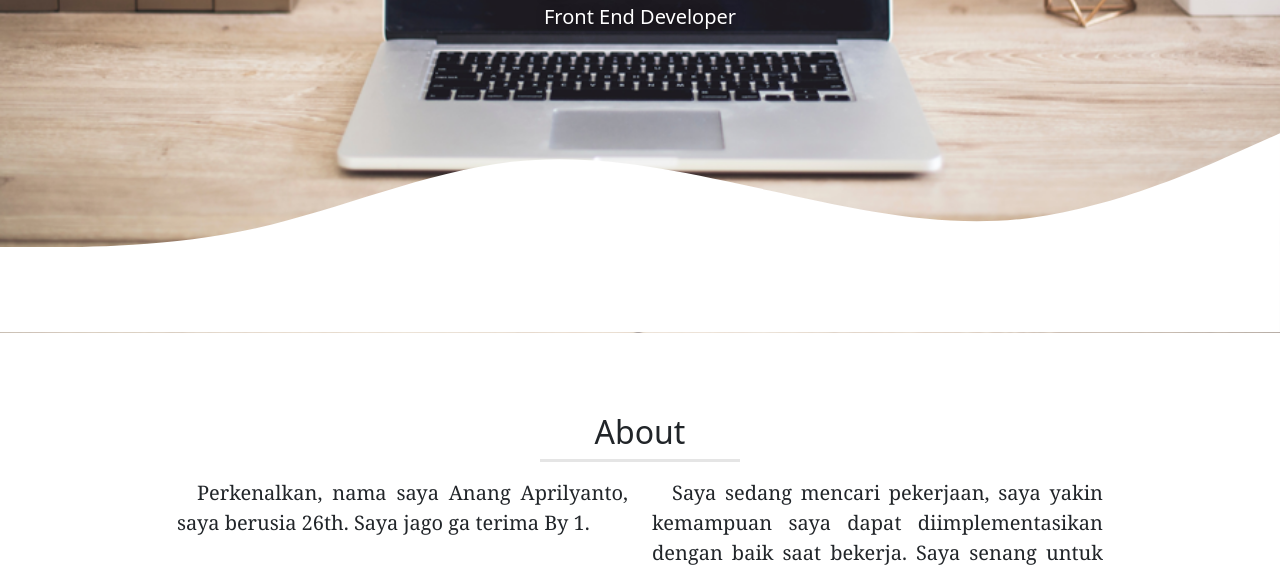
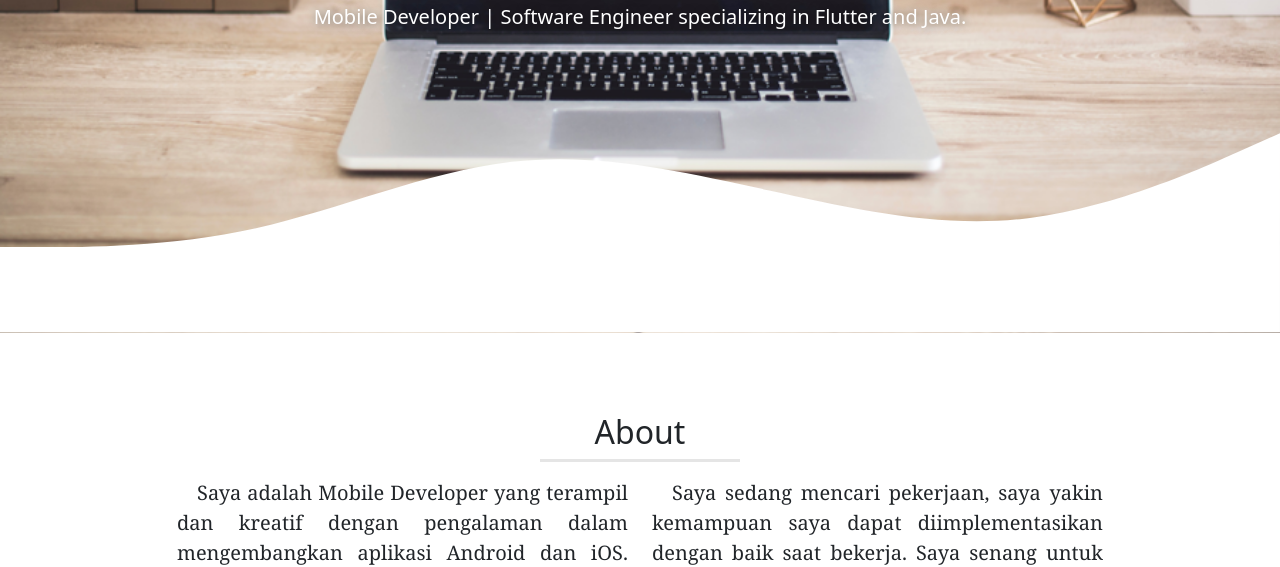
Before and after one commit to anangapriyanto/anangapriyanto.github.io, a plain HTML site: page index.html in a window 1280 px wide. Shown: the part 385-952 px from the top of the page. Drawn offline with nearby package versions, Linux system fonts and the light colour scheme.

Commit message:
update profile

```diff
--- a/index.html
+++ b/index.html
@@ -99,7 +99,10 @@
             data-aos-duration="1500"
           >
             <p style="font-family: Cambria, Cochin, Georgia, Times, 'Times New Roman', serif">
-              &emsp;Perkenalkan, nama saya Anang Aprilyanto, saya berusia 26th. Saya jago ga terima By 1.
+              &emsp;Saya adalah Mobile Developer yang terampil dan kreatif dengan pengalaman dalam mengembangkan aplikasi
+              Android dan iOS. Mahir dalam Java dan Dart, saya mengkhususkan diri dalam membangun aplikasi mobile
+              dengan fitur canggih yang inovatif dan meningkatkan pengalaman pengguna. Saya
+              berkomitmen untuk terus memperbarui pengetahuan serta meningkatkan kualitas kode dan desain aplikasi.
             </p>
           </div>
           <div
@@ -332,7 +335,7 @@
     <script src="https://cdnjs.cloudflare.com/ajax/libs/gsap/3.9.1/TextPlugin.min.js"></script>
     <script>
       gsap.registerPlugin(TextPlugin);
-      gsap.to(".lead", { duration: 2, delay: 1.5, text: "Front End Developer" });
+      gsap.to(".lead", { duration: 2, delay: 1.5, text: "Mobile Developer | Software Engineer specializing in Flutter and Java." });
       gsap.from(".jumbotron img", { duration: 1, rotateY: 360, opacity: 0 });
       gsap.from(".navbar", { duration: 1.5, y: "-100%", opacity: 0, ease: "bounce" });
       gsap.from(".display-4", { duration: 1, x: -50, opacity: 0, delay: 0.5, ease: "back" });
```
